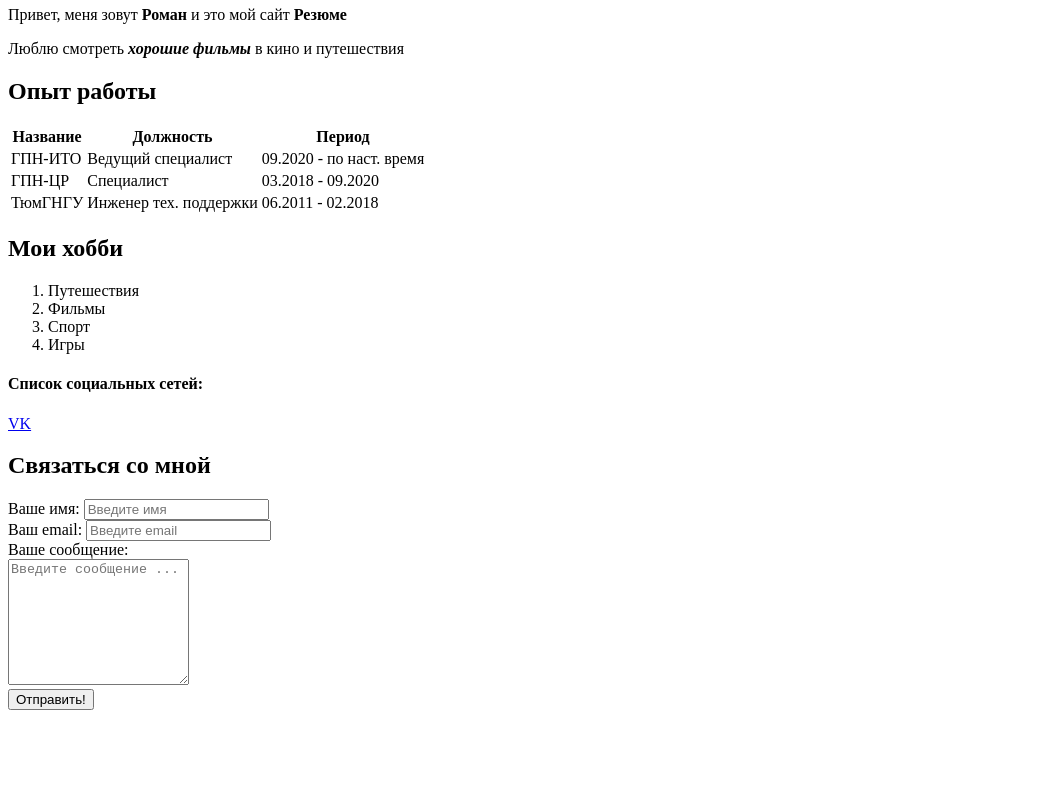
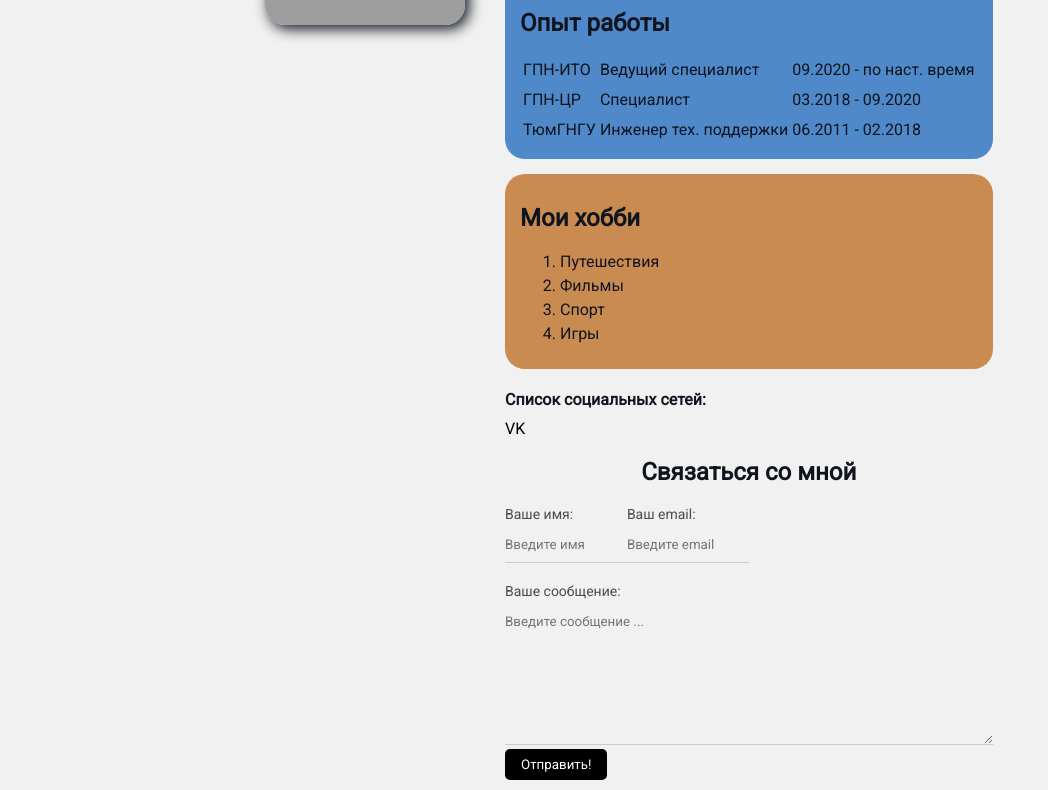
Before and after one commit to Sonador72/resume, a plain HTML site: page index.html in a window 1280 px wide. Shown: the part 198-988 px from the top of the page, without its empty margins (0-1048 px from the left). Before the commit the page ends 916 px from the top, so only its background shows below. Drawn offline with Linux system fonts and the light colour scheme; grey boxes are pictures that could not be loaded.

Commit message:
add styles

```diff
--- a/index.html
+++ b/index.html
@@ -7,21 +7,28 @@
     <meta name="keywords" content="Резюме,работа, Быков Роман">
     <meta name="discriprion" content="Это сайт резюме Быкова Романа">
     <title>Быков Роман Резюме</title>
+    <link rel="stylesheet" href="styles.css">
 </head>
 <body>
-    <img src="http://gitorbit.com/wp-content/uploads/2017/05/highres_454750209.jpeg" alt="тут моя фотка" width="150">
+    <div class="container">
+    <div class="info">
+    <img src="http://gitorbit.com/wp-content/uploads/2017/05/highres_454750209.jpeg" alt="тут моя фотка" class="avatar">
+        <div class="info-text">
+            <div class="card-name">
     <h1>Роман</h1>
-    <p>Привет, меня зовут <strong>Роман</strong> и это мой сайт <strong>Резюме</strong></p>
-    <p>Люблю смотреть <strong><em>хорошие фильмы</em></strong> в кино и путешествия</p>
-    <table>
+    <p>Привет, меня зовут Роман и это мой сайт Резюме</p>
+    <p>Люблю смотреть хорошие фильмы в кино и путешествия</p>
+            </div>
+            <div class="card-jobs">
+    <table class="table">
         <h2>Опыт работы</h2>
-        <thead>
+    <!-- <thead>
         <tr>
             <th>Название</th>
             <th>Должность</th>
             <th>Период</th>
         </tr>
-    </thead>
+    </thead> -->
     <tbody>
         <tr>
             <td>ГПН-ИТО</td>
@@ -40,34 +47,41 @@
         </tr>
     </tbody>
     </table>
+            </div>
+            <div class="card-hobby">
         <h2>Мои хобби</h2>
-            <ol>
+            <ol class="hobby">
             <li>Путешествия</li>
             <li>Фильмы</li>
             <li>Спорт</li>
             <li>Игры</li>
         </ol>
-    <h4><strong>Список социальных сетей:</strong></h4>
+    </div>
+                <h4>Список социальных сетей:</h4>
                 <a href="https://vk.com/ryan72" target="_blank">VK</a>
+                <form class="form">
                     <h2>Связаться со мной</h2>
-    <form>
-        <div>
+
+                <div class="form-row">
+
+                    <div class="form-group">
                         <label for="name">Ваше имя:</label>
                         <input type="text" id="name"
                         placeholder="Введите имя">
                     </div>
-        <div>
+                    <div class="form-group">
                         <label for="email">Ваш email:</label>
                         <input type="email" id="email"
                         placeholder="Введите email">
                     </div>
-        <div>
+                </div>
+                    <div class="form-group">
                         <label for="message">Ваше сообщение:</label>
-            <br>
                         <textarea id="message" cols="20" rows="8"
                         placeholder="Введите сообщение ..."></textarea>
                     </div>
-        <button type="submit">Отправить!</button>
+                    <button class="btn" type="submit">Отправить!</button>
                 </form>
+            </div>
             </body>
             </html>
--- /dev/null
+++ b/styles.css
@@ -0,0 +1,137 @@
+@import url('https://fonts.googleapis.com/css2?family=Roboto&display=swap');
+body {
+    font-family: 'Roboto', sans-serif;
+    font-size: 16px;
+    font-weight: normal;
+    color: #0f141e;
+    background: #f1f1f1;
+}
+.avatar {
+    width: 200px;
+    height: 200px;
+    border-radius: 20px;
+    box-shadow: 4px 4px 14px;
+}
+.container {
+    max-width: 750px;
+    margin: auto;
+    padding-top: 15px;
+}
+.info {
+    margin-bottom: 20px;
+    display: flex;
+}
+.info-text {
+    margin-left: 40px;
+}
+.info-text p {
+    font-style: italic;
+    font-weight: bold;
+    color: rgb(226, 206, 206);
+    margin: 0;
+}
+.info-text h4 {
+    margin-bottom: 10px;
+}
+@media (max-width: 650px) {
+    .info {
+        display: block;
+        text-align: center;
+    }
+}
+.card-name {
+    background-color: rgb(40, 160, 120);
+    border-radius: 20px;
+    padding: 10px 15px;
+    margin-bottom: 15px;
+}
+.card-jobs {
+    background-color: rgb(80, 137, 202);
+    border-radius: 20px;
+    padding: 10px 15px;
+    margin-bottom: 15px;
+}
+.card-hobby {
+    background-color: rgb(202, 139, 80);
+    border-radius: 20px;
+    padding: 10px 15px;
+    margin-bottom: 15px;
+}
+.hobby li {
+    margin-bottom: 5px;
+}
+.table {
+    width: 100%;
+}
+.table td {
+    padding-bottom: 8px;
+}
+/* .table td:nth-child(2), .table td:nth-child(3) {
+    color: grey;
+} */
+.btn {
+    background: #000;
+    color: #fff;
+    padding: 8px 16px;
+    border: none;
+    cursor: pointer;
+    border-radius: 5px;
+    font-family: inherit;
+}
+a {
+    color: #000;
+    text-decoration: none;
+}
+a:hover {
+text-decoration: underline;
+}
+a:active {
+    color: blue;
+}
+a:visited {
+    color: grey;
+}
+.btn:hover {
+    opacity: .8;
+}
+.form h2 {
+    text-align: center;
+}
+.form-row {
+margin-bottom: 10px;
+display: flex;
+width: 50%;
+}
+.form-row .form-group {
+    margin-right: 20px;
+}
+.form-row .form-group:last-child {
+    margin-right:  0;
+}
+@media (max-width: 650px) {
+    .form-row {
+        display: block;
+    }
+}
+.form-row .form-group {
+    width: 100%;
+    margin-right: 0;
+    margin-bottom: 10px;
+}
+.form-group label {
+    display: block;
+    font-size: 14px;
+    color: rgb(77, 74, 74);
+}
+.form-group input,
+.form-group textarea {
+    width: 100%;
+    box-sizing: border-box;
+    border: none;
+    background: transparent;
+    border-bottom: 1px solid #ccc;
+    color: #000;
+    padding: 15px 0 10px;
+    outline: none;
+    font-family: inherit;
+}
```
Lines whose indentation alone changed are shown as unchanged.
